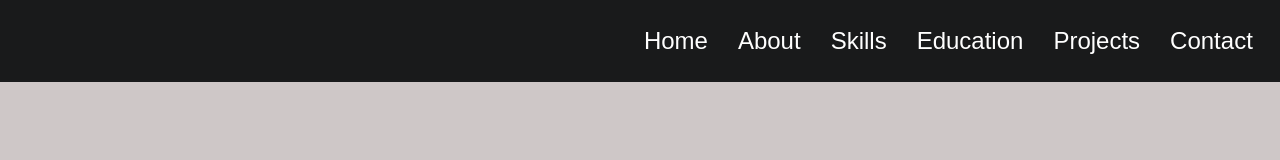
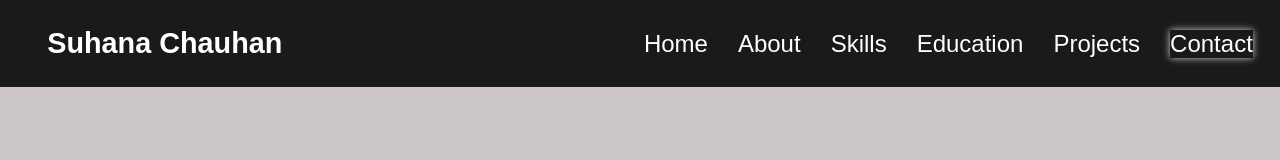
Before and after one commit to Suhana783/Portfolio, a plain HTML site: page contact.html in a window 1280 px wide. Drawn offline with Linux system fonts and the light colour scheme.

Commit message:
changed the UI

```diff
--- a/contact.html
+++ b/contact.html
@@ -9,16 +9,21 @@
 <body>
     <header>
 
-        <nav class="navbar">
+  <nav class="navbar">
+    <a href="home.html" class="logo">Suhana Chauhan</a>
+
+    <div class="nav-links">
     <a href="home.html">Home</a>
     <a href="about.html">About</a>
     <a href="skills.html">Skills</a>
     <a href="education.html">Education</a>
     <a href="projects.html">Projects</a>
-    <a href="contact.html">Contact</a>
-     </nav>
+    <a href="contact.html" class="active-link">Contact</a>
 
-      </header>
+    </div>
+  </nav>
+
+</header>
 
         <script src="first.js"></script>
 </body>
--- a/style.css
+++ b/style.css
@@ -4,186 +4,48 @@
     box-sizing: border-box;
   }
 
-  body {
+ body{
   font-family: Arial, sans-serif;
   background-color: rgb(206, 199, 199);
   color: black;
  }
 
 
-  .portfolio-header {
-    background-color: rgb(206, 199, 199);
-    color: rgb(7, 7, 7);
-    text-align: center;
-    padding: 1rem;
-    margin:2rem auto;
-  }
-
-  .portfolio-header h1 {
-    font-size: 3.5rem;
+.navbar {
+  background-color: #191a1b;
+  display: flex;
+  justify-content: space-between;
+  align-items:center;
+  padding:1.7rem;
+  position: sticky;
+  top: 0;
 }
 
 
-  .navbar {
-    background-color: #191a1b;
-    display: flex;
-    justify-content: right;
-    gap: 30px;
-    padding: 1.7rem;
-    position: sticky;
-    top: 0;
+.navbar .logo {
+  color:white;
+  text-decoration: none;
+  font-size: 1.8rem;
+  font-weight: bold;
+  margin-left:20px;
 
 }
 
+.nav-links {
+  display:flex;
+  gap:30px;
+  margin-left:20px;
+}
 
 .navbar a {
-    color: white;
+  color:white;
   text-decoration: none;
   font-size: 1.5rem;
 }
 
 
-  /* .about-box {
-    background-color: #f9fbfc;
-    margin: 3rem auto;
-    padding: 2rem;
-    border-radius: 15px;
-    width: 85%;
-    height:36rem;
-    text-align: center;
-
+.navbar .active-link {
+  margin: 4-8px;
+  box-shadow: 0 0 7px rgba(252, 253, 254, 0.8);
+  display:inline-block;
 }
-
-  .about-box h2 {
-    font-size: 3rem;
-    margin-bottom: 1rem;
-  }
-
-  .about-box button {
-    margin-top: 4.0rem;
-    padding: 8px 16px;
-    font-size: 1.5rem;
-    border: none;
-    background-color: #08090b;
-    color: white;
-    border-radius: 5px;
-  }
-
-
-  #aboutText{
-    margin-top: 3.0rem;
-    font-size: 20px;
-  }
-
-
-  .skills-box {
-    background-color: white;
-    margin: 1rem auto;
-    padding: 2rem;
-    border-radius: 15px;
-    width: 85%;
-    height:36rem;
-    text-align: center;
-    margin-top: 3rem;
-  }
-
-  .skills-box h2 {
-    color: #08090b;
-    font-size: 4.0rem;
-    padding-bottom: 3.5rem;
-  }
-
-
-  .skills-grid {
-    display: grid;
-    grid-template-columns: repeat(3, 1fr);
-    gap: 4.5rem;
-    width: 700px;
-    margin: 0 auto;
-  }
-
-
-  .skills-grid div {
-    background-color: rgb(206, 199, 199);
-    padding: 12px;
-    border-radius: 8px;
-    font-size: 1.5rem;
-    font-weight: bold;
-    color: #392b17;
-  }
-
-
-
-  #education {
-    background-color: white;
-    margin:3rem auto;
-    padding:2rem;
-    border-radius: 15px;
-    width:85%;
-    height:36rem;
-    margin-top:3rem;
-
-  }
-
- .eduList ul{
-  display:flex;
-  flex-direction: column;
-  gap:23px;
-  font-size:31px;
-  text-align: left;
- }
-
-
-  #education h2{
-
-    font-size:60px;
-    padding-bottom: 4rem;
-    text-align: center;
-  }
-
-
-
-  .projects-box {
-    background-color: white;
-    margin: 3rem auto 3rem;
-    padding: 2rem;
-    border-radius: 15px;
-    width: 85%;
-    height: 36rem;
-    text-align: center;
-  }
-
-  .projects-box h2 {
-    color: #08090b;
-    font-size: 4rem;
-    padding-bottom: 3.5rem;
-  }
-
-  .project-grid {
-    display: grid;
-    grid-template-columns: 1fr;
-    gap: 3rem;
-    width: 500px;
-    margin: 0 auto;
-  }
-
-  .project-grid div {
-    background-color: rgb(206, 199, 199);
-    padding: 12px;
-    border-radius: 8px;
-    font-size: 1.5rem;
-    font-weight: bold;
-  }
-
-  .project-grid div a {
-    color: #392b17;
-    text-decoration: none;
-    display: block;
-    width: 100%;
-    height: 100%;
-  }
-
-  .project-grid div a:hover {
-    color: #08090b;
-    text-decoration: underline;
-  } */
```
Also changed, not shown: about.html (+7 -4 lines), education.html (+7 -1 lines), home.html (+6 -12 lines), projects.html (+6 -1 lines), skills.html (+6 -1 lines). Lines whose indentation alone changed are shown as unchanged.
